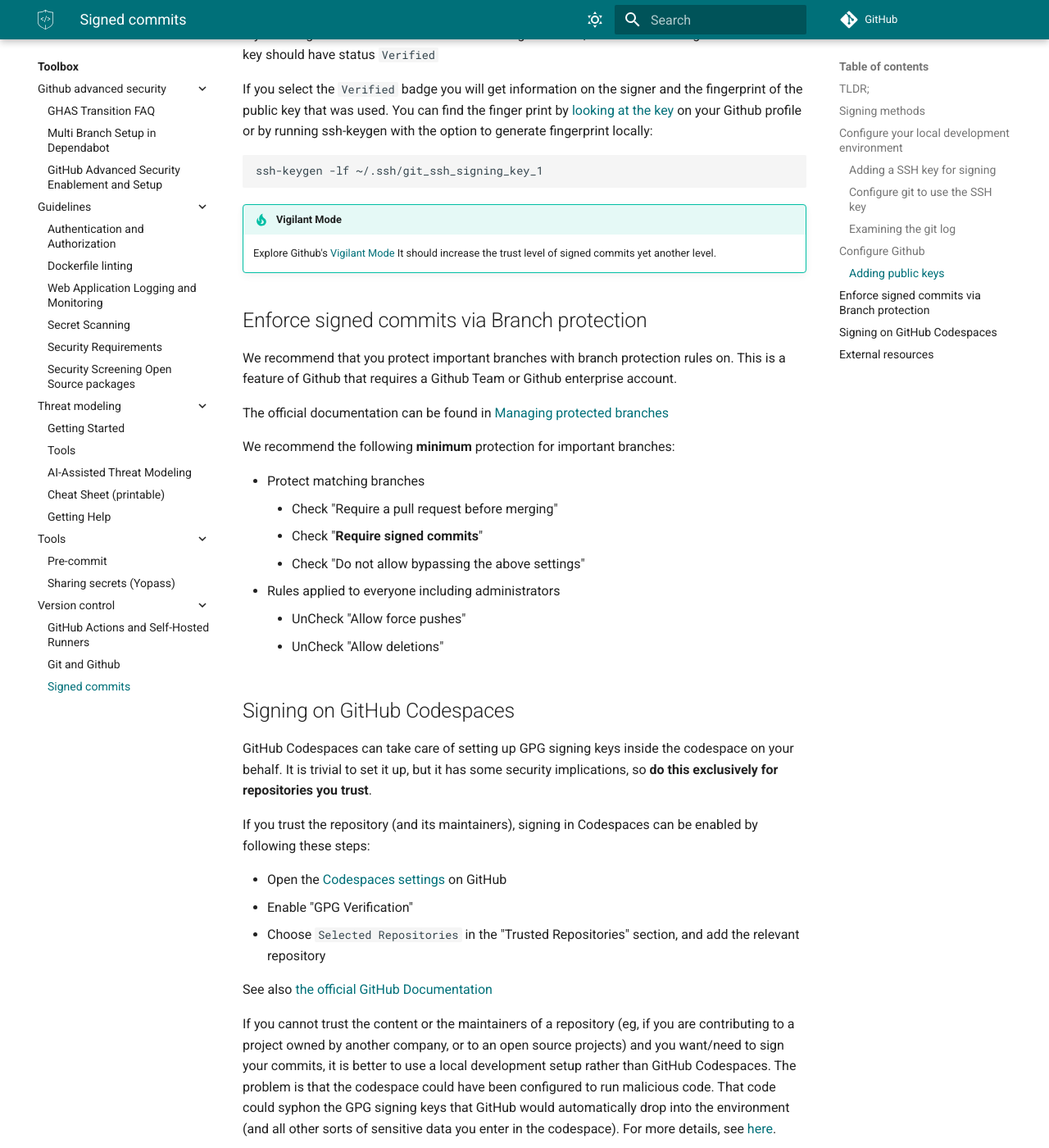
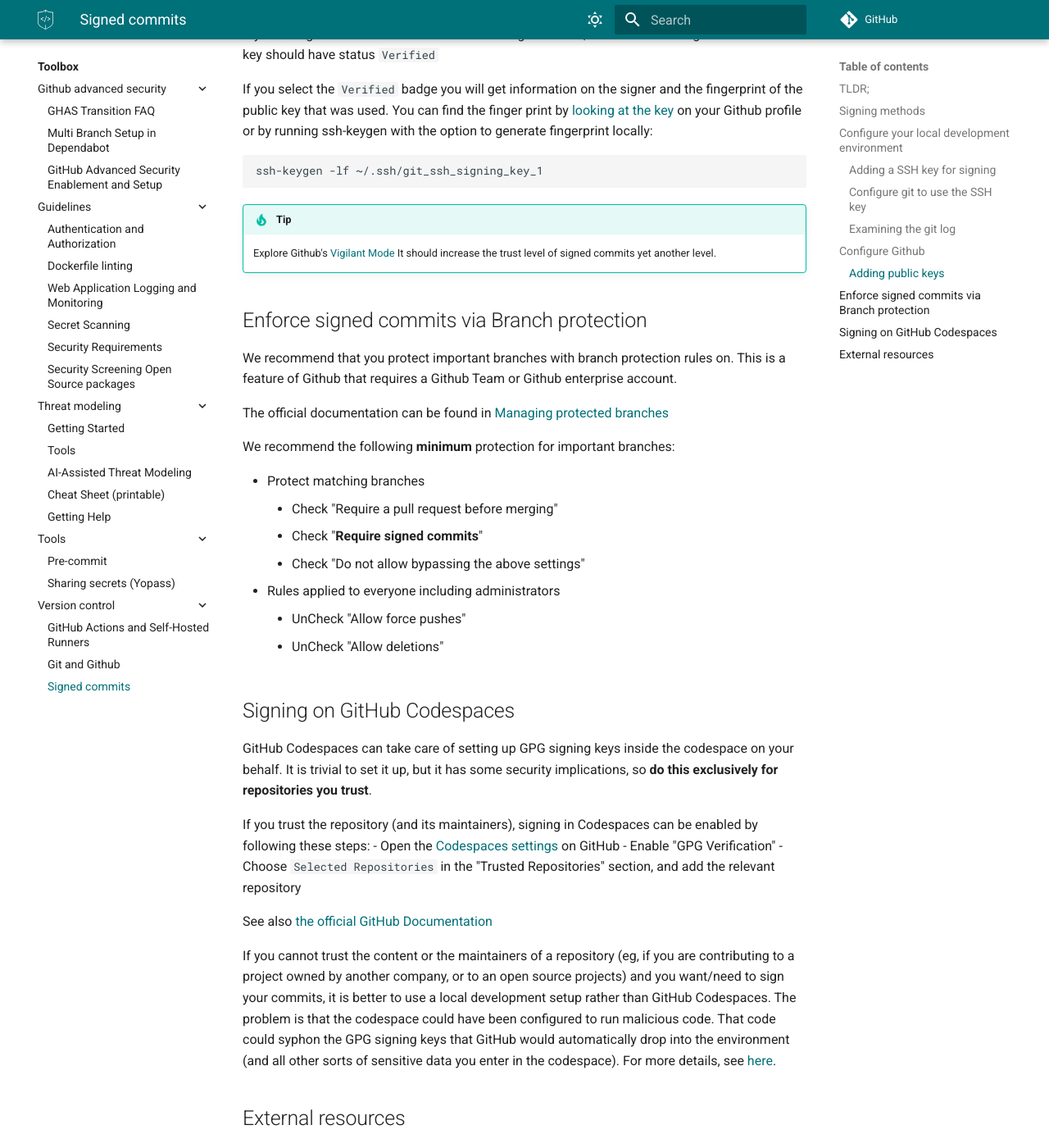
Before and after one commit to equinor/appsec, an MkDocs documentation site: the page built from docs/toolbox/version-control/git-signed-commits.md, in a window 1280 px wide and 1400 px high, scrolled down 5441 px. Shown: the whole window at 82% size. Built offline with MkDocs 1.6.1 and Material for MkDocs 9.7.7, drawn with Linux system fonts in a browser that asks for light colours; some web fonts are replaced; comment, search, counter and statistics services are not loaded.

Commit message:
chore: align conflicting files with main before signed merge
Temporarily match main in the remaining conflict paths so GitHub can produce a signed merge commit. The verified formatter changes will be reapplied immediately after merging main.

Co-authored-by: Copilot App <223556219+Copilot@users.noreply.github.com>

````diff
--- a/docs/toolbox/version-control/git-signed-commits.md
+++ b/docs/toolbox/version-control/git-signed-commits.md
@@ -24,15 +24,15 @@ The code from our software configuration management system (SCM) is the starting
 
 The official [GitHub documentation](https://docs.github.com/en/authentication/managing-commit-signature-verification/about-commit-signature-verification) on signature verification shows that commits can be signed using GPG, SSH or S/MIME. The 3 different methods have their pros and cons.
 
-| Feature/Aspect             | SSH Signing                                                                                                                                                                   | GPG Signing                                                                                                                     | S/MIME Signing                                                                                                                                 |
-| -------------------------- | ----------------------------------------------------------------------------------------------------------------------------------------------------------------------------- | ------------------------------------------------------------------------------------------------------------------------------- | ---------------------------------------------------------------------------------------------------------------------------------------------- |
-| **Basic Mechanism**        | Uses SSH keys for both authentication and signing.                                                                                                                            | Utilizes a public-private key pair specifically for signing.                                                                    | Uses certificates issued by a Certificate Authority (CA).                                                                                      |
-| **Identity Verification**  | SSH public keys are used to verify the signature.                                                                                                                             | Verification is based on a web of trust or direct key sharing.                                                                  | Relies on certificates verified and issued by trusted CAs.                                                                                     |
-| **Infrastructure**         | Requires SSH key setup; already needed for repository access.                                                                                                                 | Requires GPG software and management of key pairs.                                                                              | Requires obtaining and managing a certificate from a CA. Potential complex PKI                                                                 |
-| **Ease of Setup**          | Simple for users already using SSH keys for Git operations.                                                                                                                   | Can be complex due to key generation, management, and sharing.                                                                  | Varies; obtaining a certificate can be straightforward or complex depending on the provider.                                                   |
-| **Cross-platform Support** | Broad support across various platforms and Git tools.                                                                                                                         | Well-supported, with widespread integration in Git tools.                                                                       | Support varies; some tools may not support S/MIME directly.                                                                                    |
-| **Pros**                   | - Simplifies workflow by using the same keys for authentication and signing†. <br> - Integrated into SSH, which is commonly used for secure Git operations.                   | - Decentralized and flexible, with a variety of algorithms and key sizes. <br> - Well-established in the open-source community. | - Trust model is straightforward, based on established CAs. <br> - May align with existing certificate-based security practices (e.g., email). |
-| **Cons**                   | - Primarily verifies the commit was pushed by an authenticated user, not necessarily the commit's author. <br> - SSH key management is crucial; compromised keys pose a risk. | - Key management and the web of trust model can be complex. <br> - Requires active key maintenance (revocation, expiration).    | - Dependent on third-party CAs for issuance and trust. <br> - Certificates have expiration dates and may incur costs.                          |
+| Feature/Aspect             | SSH Signing                                                | GPG Signing                                                    | S/MIME Signing                                               |
+|----------------------------|------------------------------------------------------------|----------------------------------------------------------------|--------------------------------------------------------------|
+| **Basic Mechanism**        | Uses SSH keys for both authentication and signing. | Utilizes a public-private key pair specifically for signing.   | Uses certificates issued by a Certificate Authority (CA).    |
+| **Identity Verification**  | SSH public keys are used to verify the signature.           | Verification is based on a web of trust or direct key sharing. | Relies on certificates verified and issued by trusted CAs.   |
+| **Infrastructure**         | Requires SSH key setup; already needed for repository access. | Requires GPG software and management of key pairs.             | Requires obtaining and managing a certificate from a CA. Potential complex PKI     |
+| **Ease of Setup**          | Simple for users already using SSH keys for Git operations.  | Can be complex due to key generation, management, and sharing. | Varies; obtaining a certificate can be straightforward or complex depending on the provider. |
+| **Cross-platform Support** | Broad support across various platforms and Git tools.        | Well-supported, with widespread integration in Git tools.      | Support varies; some tools may not support S/MIME directly.   |
+| **Pros**                   | - Simplifies workflow by using the same keys for authentication and signing†. <br> - Integrated into SSH, which is commonly used for secure Git operations. | - Decentralized and flexible, with a variety of algorithms and key sizes. <br> - Well-established in the open-source community. | - Trust model is straightforward, based on established CAs. <br> - May align with existing certificate-based security practices (e.g., email). |
+| **Cons**                   | - Primarily verifies the commit was pushed by an authenticated user, not necessarily the commit's author. <br> - SSH key management is crucial; compromised keys pose a risk. | - Key management and the web of trust model can be complex. <br> - Requires active key maintenance (revocation, expiration). | - Dependent on third-party CAs for issuance and trust. <br> - Certificates have expiration dates and may incur costs. |
 
 † *while reusing the SSH key is a recognized advantage of SSH signing, we recommend against this practice, see below.*
 
@@ -51,7 +51,6 @@ Then, make sure that you have configured an email address for your git commits.
 ```shell
 git config --get user.email
 ```
-
 It should return something like `<username>@equinor.com` or `<id>+<github-username>@users.noreply.github.com` (depending on your preference). You can set the email address globally like this:
 
 ```shell
@@ -95,6 +94,7 @@ git config --global commit.gpgsign true
 These lines will tell git to use SSH for signing commit, tell git where to find the key that should be used and then tell git to always sign commits. If you do not add this last line you will specifically have to add the `-S` parameter for each commit you can to sign.
 
 More information on this step can be found in the [GitHub documentation](https://docs.github.com/en/authentication/managing-commit-signature-verification/telling-git-about-your-signing-key#telling-git-about-your-ssh-key)
+
 
 ### Examining the git log
 
@@ -144,6 +144,7 @@ git verify-commit -v HEAD
 
     We have shown how to sign git commits. You can also sign git tags!
 
+
 ## Configure Github
 
 At this stage in the guideline we are able to sign and verify the signature of locally committed changes. If you push your changes to github.com they will get the `Unverified` status. This indicate that Github has found a signature in the commit but it is not able to verify it. You can find more detailed information on the Github docs on [About commit signature verification](https://docs.github.com/en/authentication/managing-commit-signature-verification/about-commit-signature-verification)
@@ -170,7 +171,7 @@ If you select the `Verified` badge you will get information on the signer and th
 ssh-keygen -lf ~/.ssh/git_ssh_signing_key_1
 ```
 
-!!! tip "Vigilant Mode"
+!!! Tip Vigilant Mode
 
     Explore Github's [Vigilant Mode](https://docs.github.com/en/authentication/managing-commit-signature-verification/displaying-verification-statuses-for-all-of-your-commits#about-vigilant-mode) It should increase the trust level of signed commits yet another level.
 
@@ -195,7 +196,6 @@ We recommend the following **minimum** protection for important branches:
 GitHub Codespaces can take care of setting up GPG signing keys inside the codespace on your behalf. It is trivial to set it up, but it has some security implications, so **do this exclusively for repositories you trust**.
 
 If you trust the repository (and its maintainers), signing in Codespaces can be enabled by following these steps:
-
 - Open the [Codespaces settings](https://github.com/settings/codespaces) on GitHub
 - Enable "GPG Verification"
 - Choose `Selected Repositories` in the "Trusted Repositories" section, and add the relevant repository
@@ -204,6 +204,8 @@ See also [the official GitHub Documentation](https://docs.github.com/en/codespac
 
 If you cannot trust the content or the maintainers of a repository (eg, if you are contributing to a project owned by another company, or to an open source projects) and you want/need to sign your commits, it is better to use a local development setup rather than GitHub Codespaces. The problem is that the codespace could have been configured to run malicious code. That code could syphon the GPG signing keys that GitHub would automatically drop into the environment (and all other sorts of sensitive data you enter in the codespace). For more details, see [here](https://docs.github.com/en/codespaces/reference/security-in-github-codespaces).
 
+
+
 ## External resources
 
 - We disagree with the premise of signed git commits not being useful in the [Should We Sign Git Commits? Probably Not!](https://medium.com/@michael.vittrup.larsen/should-we-sign-git-commits-probably-not-c09ad3c18393). Using git signatures are useful, but it's a not a silver bullet. The article contains relevant reflections advocating for focusing on building a foundation of trust through the review and approval of pull requests by multiple trusted individuals and the importance of a collective scrutiny process. **This we fully support**
````
Also changed, not shown: docs/security-champion/6-merch.md (+9 -10 lines), docs/toolbox/github-advanced-security/setup.md (+31 -34 lines), pyproject.toml (+0 -7 lines), 1 other file.
